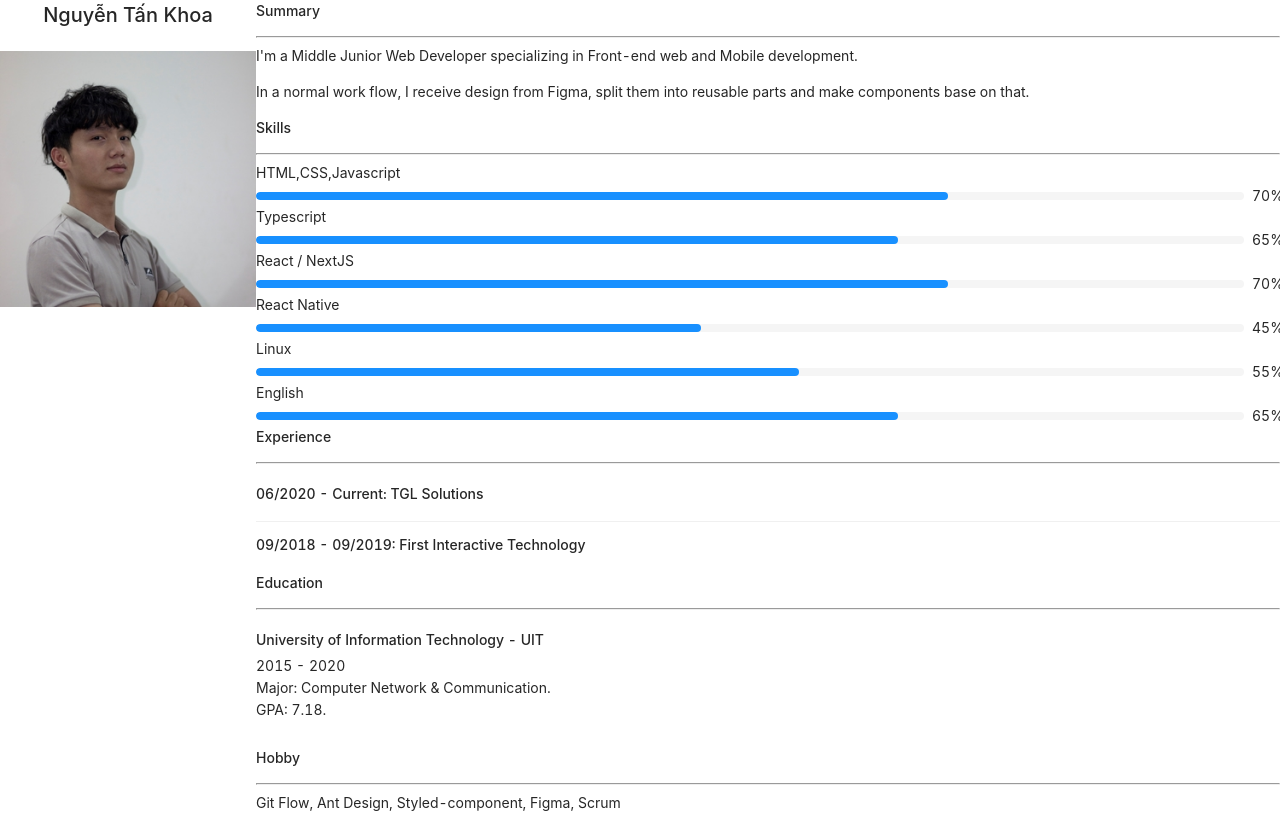
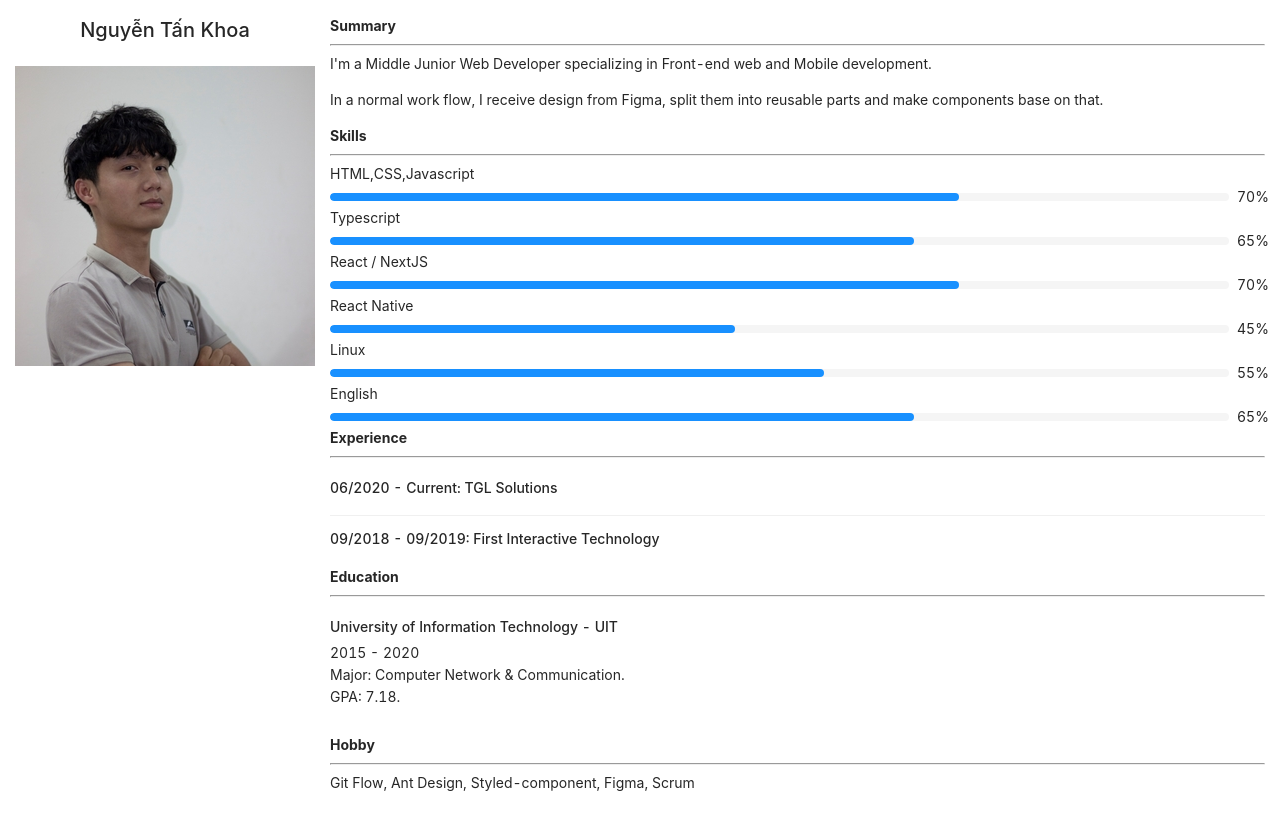
Before and after one commit to ngtankhoa/next-cv, a Next.js app: page / in a window 1280 px wide. Built offline with nearby package versions, Linux system fonts and the light colour scheme.

Commit message:
convert app to use styled component

```diff
--- a/components/title-session/title-session.styled.tsx
+++ b/components/title-session/title-session.styled.tsx
@@ -1,7 +1,7 @@
 import styled from 'styled-components';
 
-const Title = styled.p`
-    font-weight: 500;
-    font-size: 15;
+const Title = styled.span`
+    font-weight: 700;
+    font-size: 20;
 `;
 export { Title };
--- a/pages/index.tsx
+++ b/pages/index.tsx
@@ -1,8 +1,7 @@
 import Head from 'next/head';
 import styled from 'styled-components';
-import Image from 'next/image';
-import avatar from 'public/ava.jpeg';
 import { Summary, Hobby, Skills, Education, Experience } from 'containers';
+import { Main, Sidebar, Content } from 'styles/pages.styled';
 
 const Name = styled.p`
     font-size: 20px;
@@ -21,26 +20,28 @@ export default function Home() {
                 />
                 <link rel='icon' href='/favicon.ico' />
             </Head>
-            <div
-                style={{
-                    minHeight: '100vh',
-                    display: 'flex',
-                    flexWrap: 'wrap',
-                }}
-            >
-                <div style={{ flex: 2 }}>
+            <Main>
+                <Sidebar>
                     <Name>Nguyễn Tấn Khoa</Name>
-                    <Image src={avatar} alt='Picture of me.' />
-                </div>
-                <div style={{ flex: 8 }}>
+                    <img
+                        src='ava.jpeg'
+                        alt='Picture of me.'
+                        style={{
+                            display: 'block',
+                            marginLeft: 'auto',
+                            marginRight: 'auto',
+                        }}
+                    />
+                </Sidebar>
+                <Content>
                     <Summary />
                     <Skills />
                     <Experience />
                     <Education />
                     <Hobby />
                     <p>Git Flow, Ant Design, Styled-component, Figma, Scrum</p>
-                </div>
-            </div>
+                </Content>
+            </Main>
         </div>
     );
 }
--- /dev/null
+++ b/styles/pages.styled.tsx
@@ -0,0 +1,17 @@
+import styled from 'styled-components';
+
+const Main = styled.div`
+    min-height: 100vh;
+    display: flex;
+    flex-wrap: nowrap;
+    gap: 15px;
+    padding: 15px;
+`;
+const Sidebar = styled.div`
+    flex: 2;
+`;
+const Content = styled.div`
+    flex: 8;
+`;
+
+export { Main, Sidebar, Content };
```
